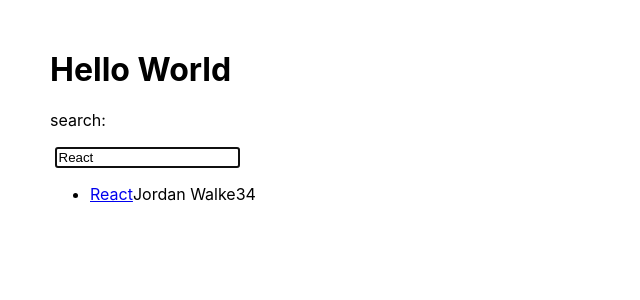
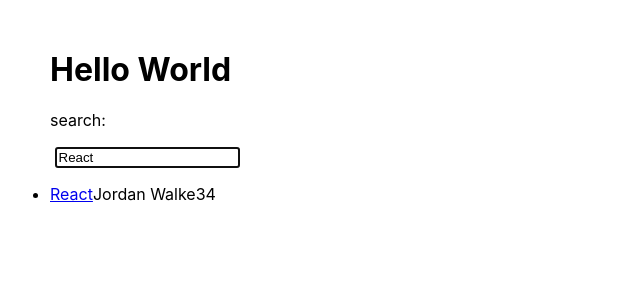
Before and after one commit to tomerrajuan/road-to-react_hacker-stories, a React (Create React App) app: page / in a window 1280 px wide. Shown: the top 300 px of the page, without its empty margins (0-640 px from the left). Built offline with nearby package versions, Linux system fonts and the light colour scheme.

Commit message:
[inline-handler] basic style

```diff
--- a/src/index.css
+++ b/src/index.css
@@ -11,3 +11,16 @@
   font-family: source-code-pro, Menlo, Monaco, Consolas, 'Courier New',
     monospace;
 }
+
+ul {
+  padding: 0;
+}
+
+.list-item {
+  display: flex;
+  align-items: center;
+}
+
+.list-item span {
+  margin: 5px;
+}
```
